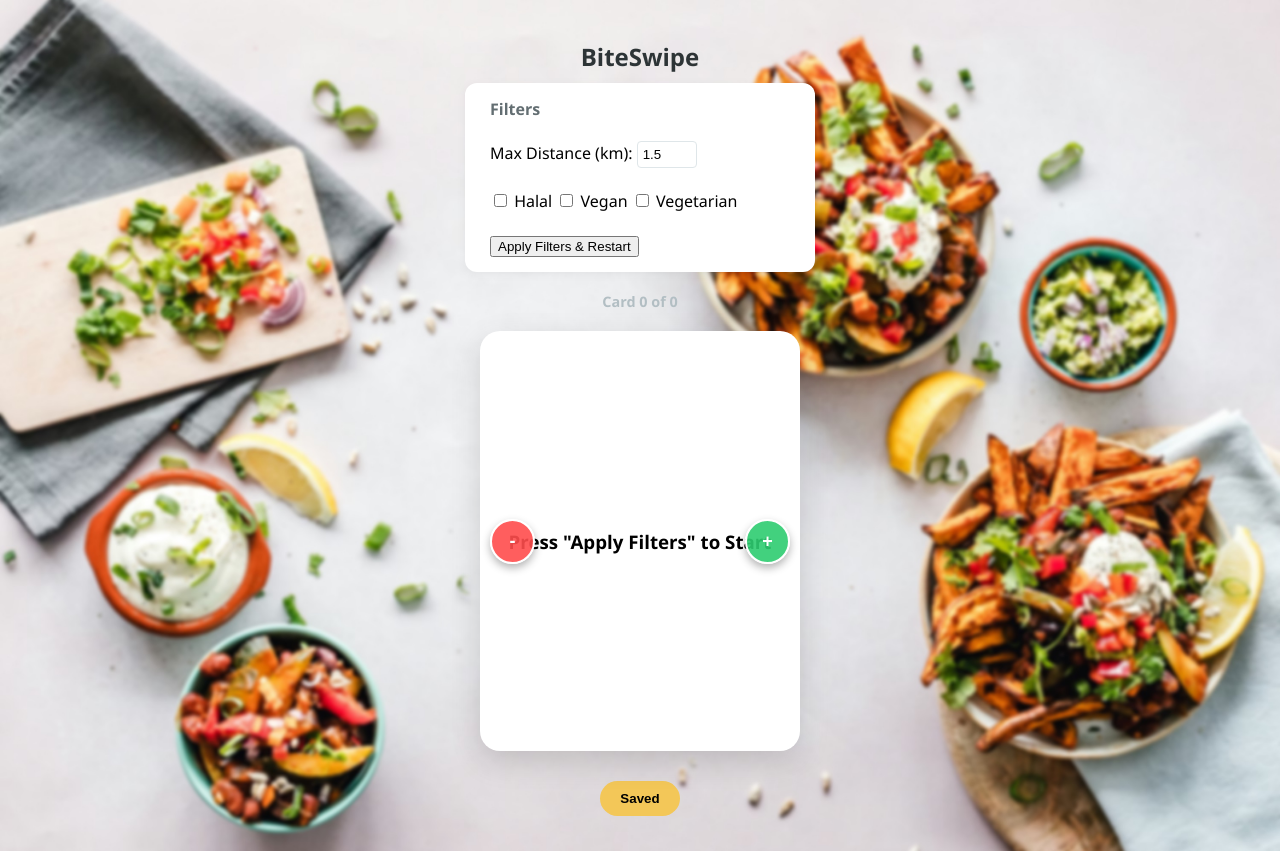
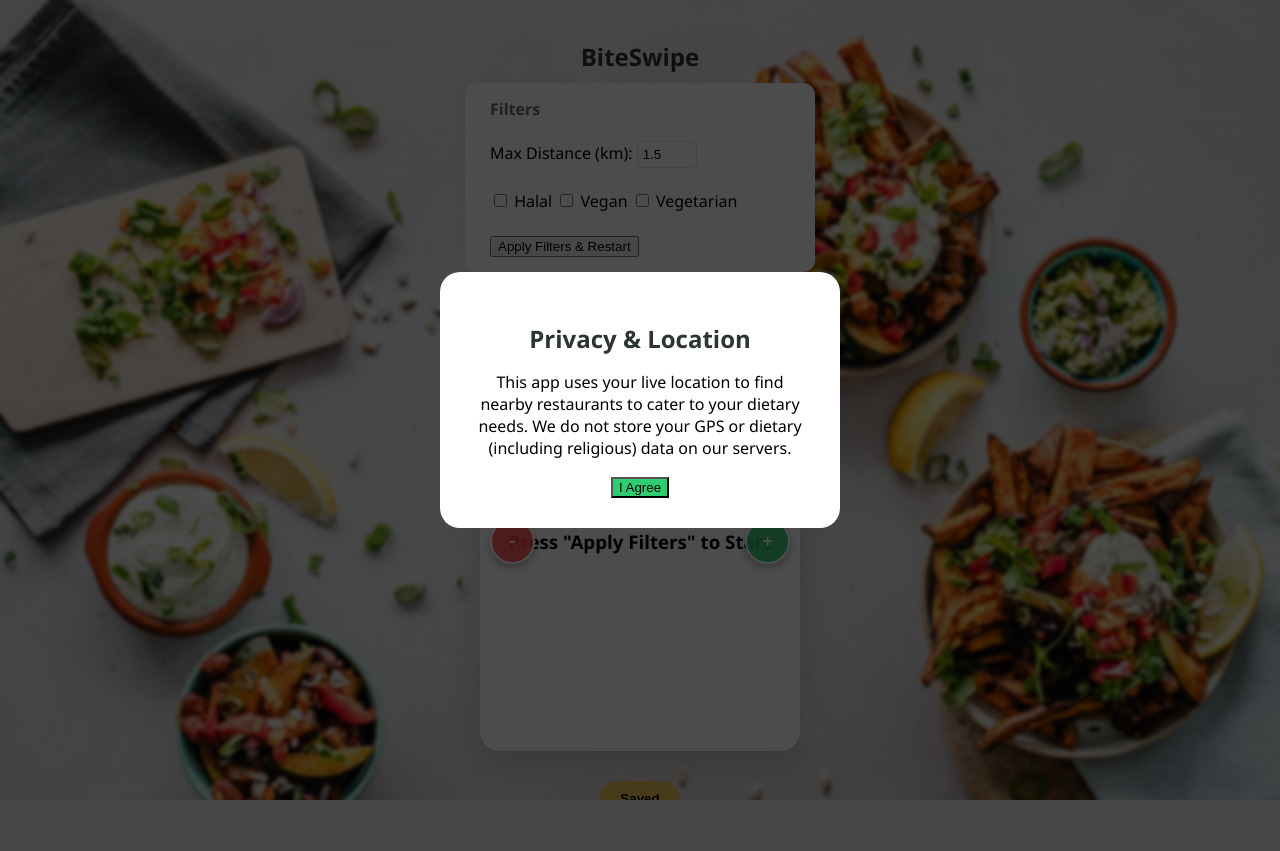
Before and after one commit to Callum-ya/restapp, a Flask app: page / in a window 1280 px wide. After the commit the page ends 800 px from the top, so only its background shows below. Run offline with Flask 3, Linux system fonts and the light colour scheme.

Commit message:
Update index.html
GDRP popup HTML

```diff
--- a/templates/index.html
+++ b/templates/index.html
@@ -189,11 +189,37 @@
           color: white;
         }
 
+        .popup {
+            position: fixed;
+            top: 0; left: 0; width: 100%; height: 100%;
+            background: rgba(0,0,0,0.7);
+            display: flex; justify-content: center; align-items: center;
+            z-index: 1000;
+        }
+
+        .popup-content {
+            background: white;
+            padding: 30px;
+            border-radius: 20px;
+            width: 80%;
+            max-width: 400px;
+            text-align: center;
+        }
+
+
     </style>
 </head>
 <body>
 
     <h2> BiteSwipe</h2>
+
+    <div id="gdpr-popup" class="popup">
+        <div class="popup-content">
+            <h2>Privacy & Location</h2>
+            <p>This app uses your live location to find nearby restaurants to cater to your dietary needs. We do not store your GPS or dietary (including religious) data on our servers.</p>
+            <button id="accept-gdpr" class="action-btn" style="background: #2ecc71;">I Agree</button>
+        </div>
+    </div>
 
     <div class="filter-section">
         <h4>Filters</h4>
```
